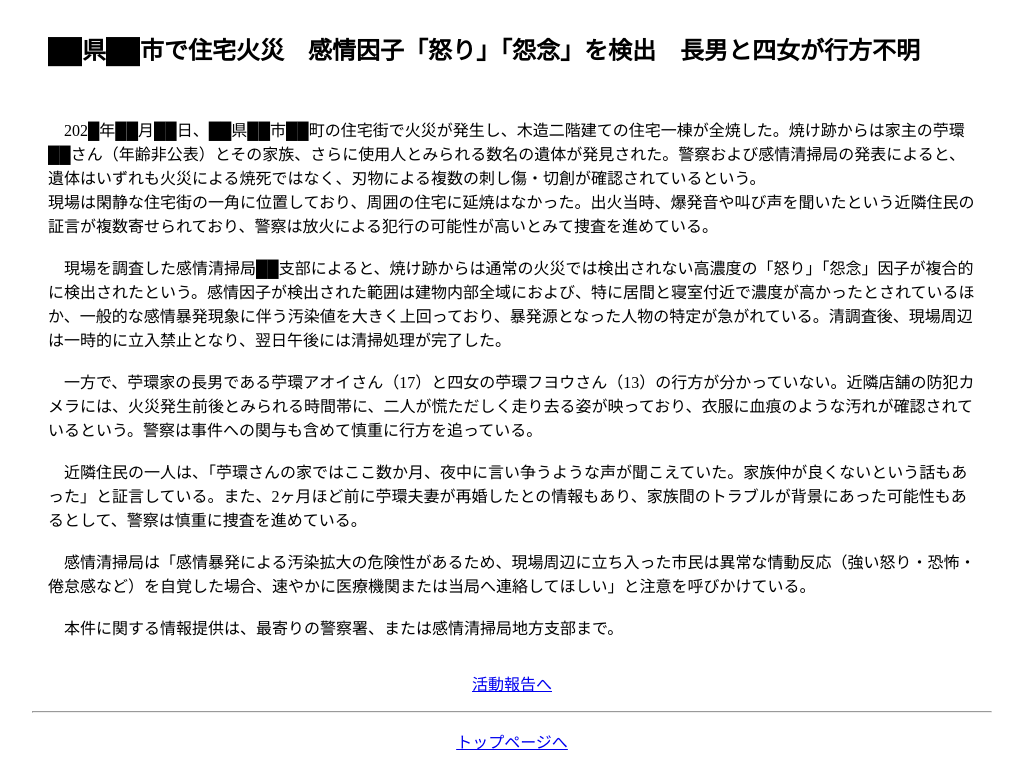
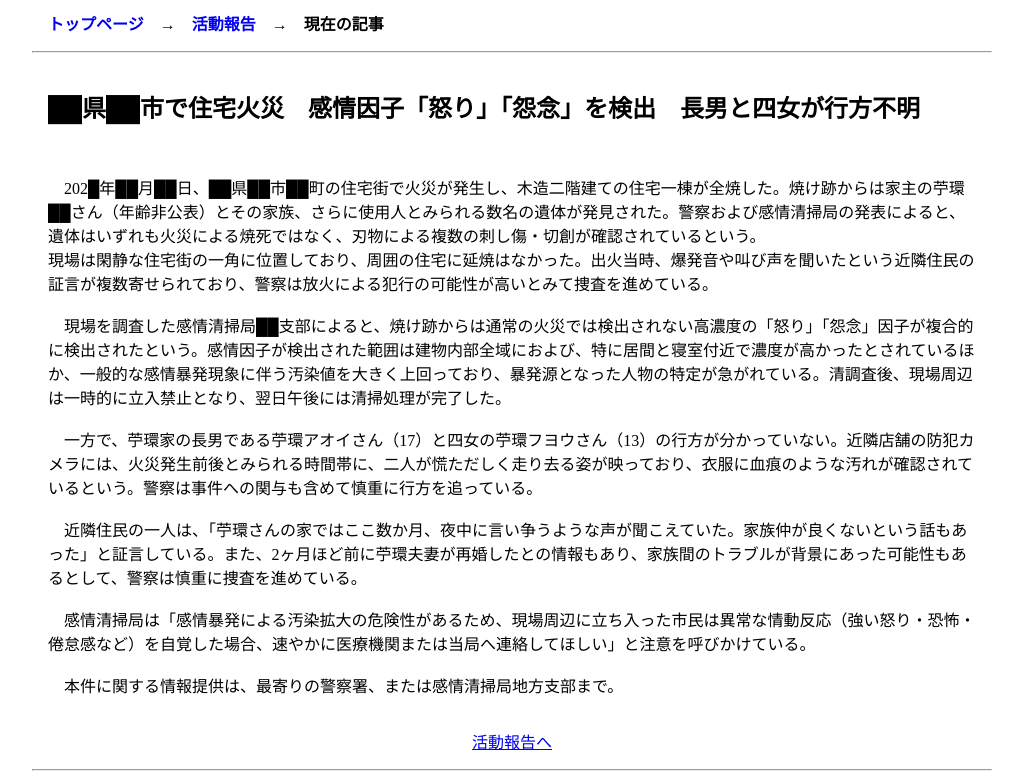
Before and after one commit to uni82b1/mysite, a plain HTML site: page 劇情/活動報告/20251104.html in a window 1280 px wide. Shown: the part 151-929 px from the top of the page, without its empty margins (128-1151 px from the left). Drawn offline with Linux system fonts and the light colour scheme.

Commit message:
Add files via upload

```diff
--- a/劇情/活動報告/20251104.html
+++ b/劇情/活動報告/20251104.html
@@ -34,6 +34,10 @@
     <img src="../../images/icon_Ge3.PNG" width="48px"
         style="position: relative;
                 padding: 0.8rem 1rem;"/>
+
+    <p><b><a href="../../劇情.html" style="text-decoration:none; padding-left: 1rem;">トップページ</a>　→　<a href="../活動報告.html" style="text-decoration:none;">活動報告</a>　→　現在の記事</b></p>
+    <hr>
+
     <h2 style="padding: 1rem;">██県██市で住宅火災　感情因子「怒り」「怨念」を検出　長男と四女が行方不明
 </h2>
     <p style="padding: 1rem;">
```
